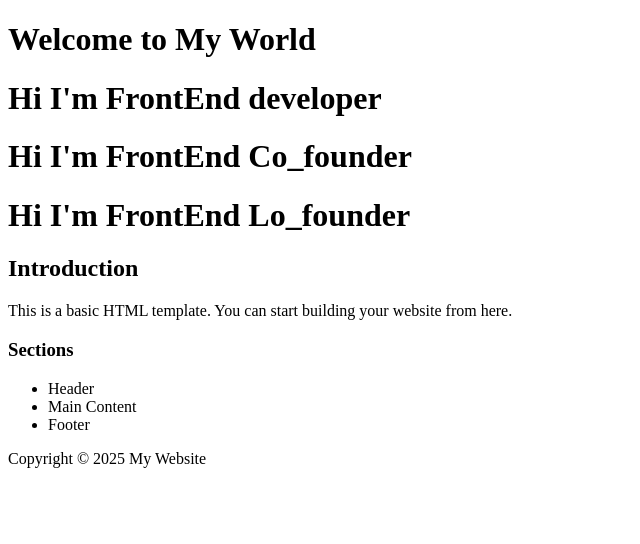
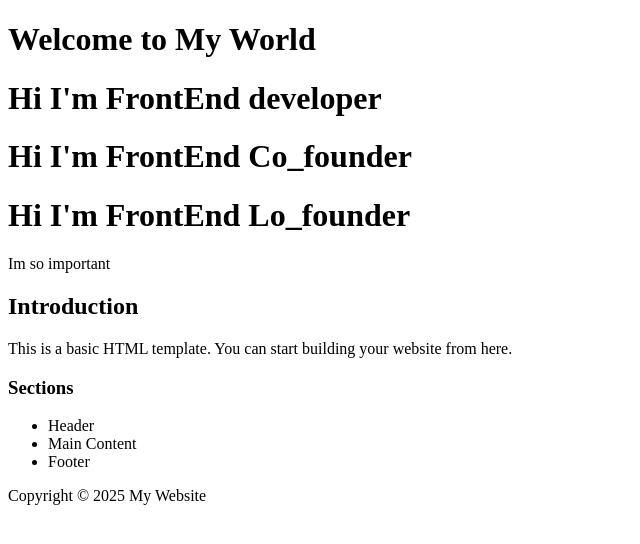
Before and after one commit to Lakshmanan-8/samplerepo, a plain HTML site: page index.html in a window 1280 px wide. Shown: the whole page, without its empty margins (0-640 px from the left). Drawn offline with Linux system fonts and the light colour scheme.

Commit message:
Update index.html

```diff
--- a/index.html
+++ b/index.html
@@ -13,6 +13,7 @@
         <h1>Hi I'm FrontEnd developer</h1>
         <h1>Hi I'm FrontEnd Co_founder</h1>
         <h1>Hi I'm FrontEnd Lo_founder</h1>
+        Im so important
     </header>
 
     <main>
```
